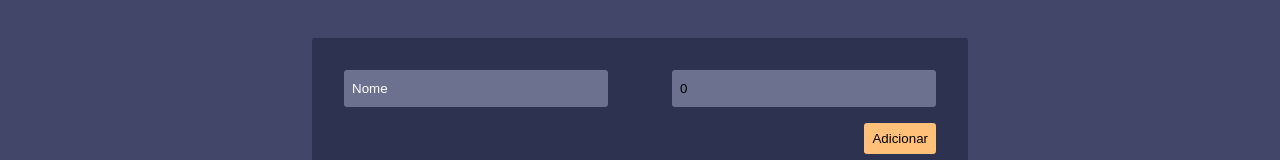
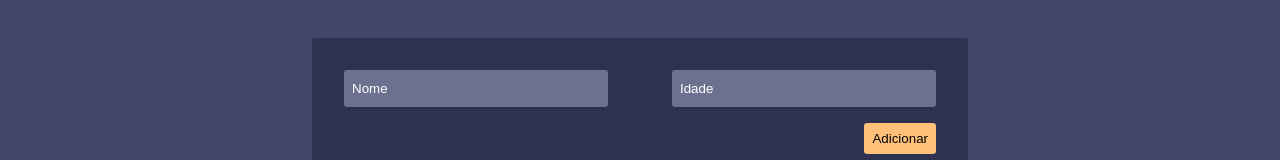
Before and after one commit to jessicaduarte95/cadastroPessoasAngular, an Angular app: page / in a window 1280 px wide. Shown: the part 178-338 px from the top of the page. Built offline with nearby package versions, Linux system fonts and the light colour scheme.

Commit message:
ajuste na renderização

```diff
--- a/src/app/modules/pessoas/components/cadastro/cadastro.component.ts
+++ b/src/app/modules/pessoas/components/cadastro/cadastro.component.ts
@@ -12,7 +12,7 @@ export class CadastroComponent implements OnInit {
   @Input() public list: Array<ListPeople> = [];
 
   public addNomeList: string = "";
-  public addIdadeList: number = 0;
+  public addIdadeList: number | undefined;
 
   constructor() { }
 
@@ -21,7 +21,7 @@ export class CadastroComponent implements OnInit {
     if (this.addNomeList && this.addIdadeList) {
       this.emitItemPersonList.emit({ nome: this.addNomeList, idade: this.addIdadeList })
       this.addNomeList = "";
-      this.addIdadeList = 0;
+      this.addIdadeList = undefined;
     }
   }
 
```
